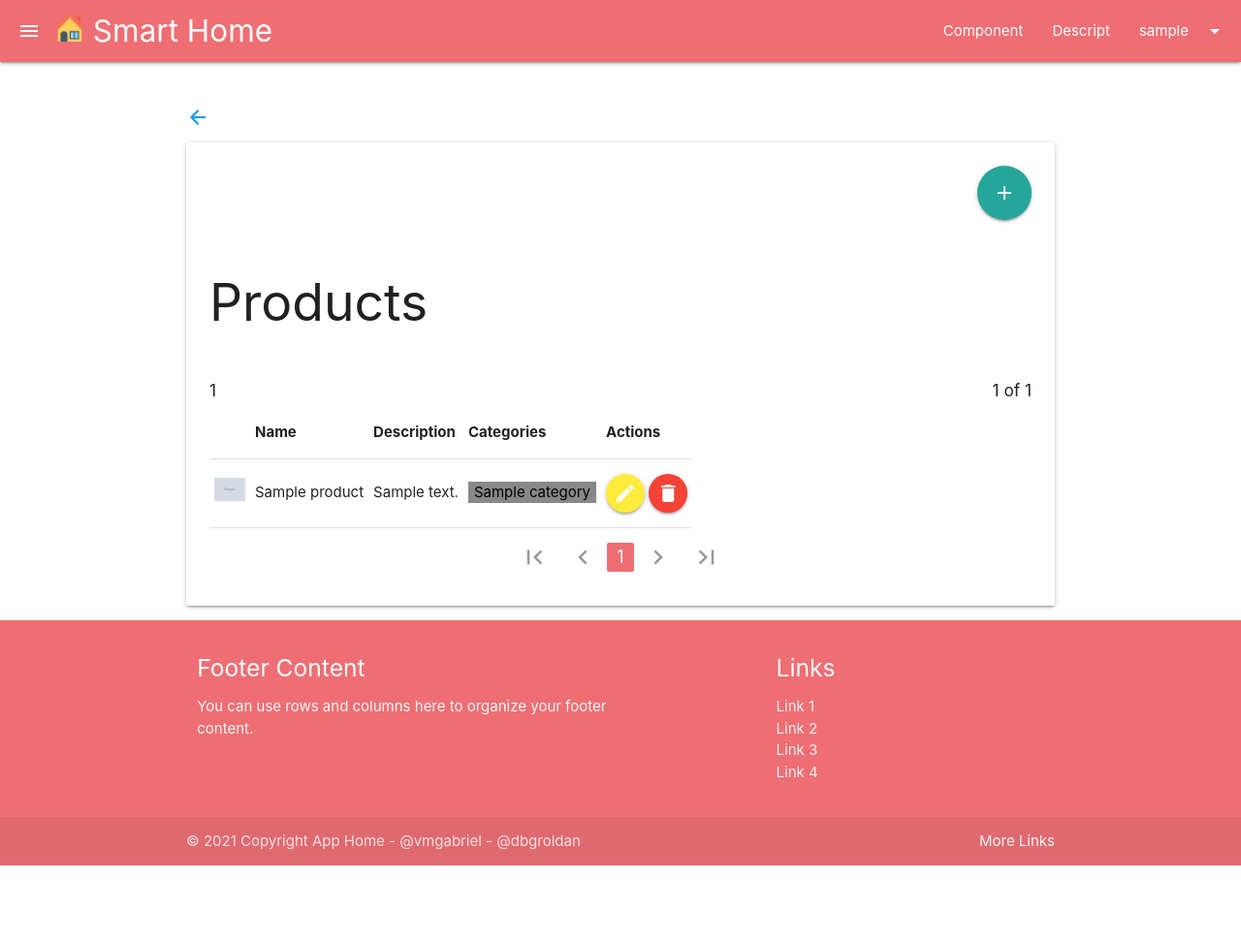
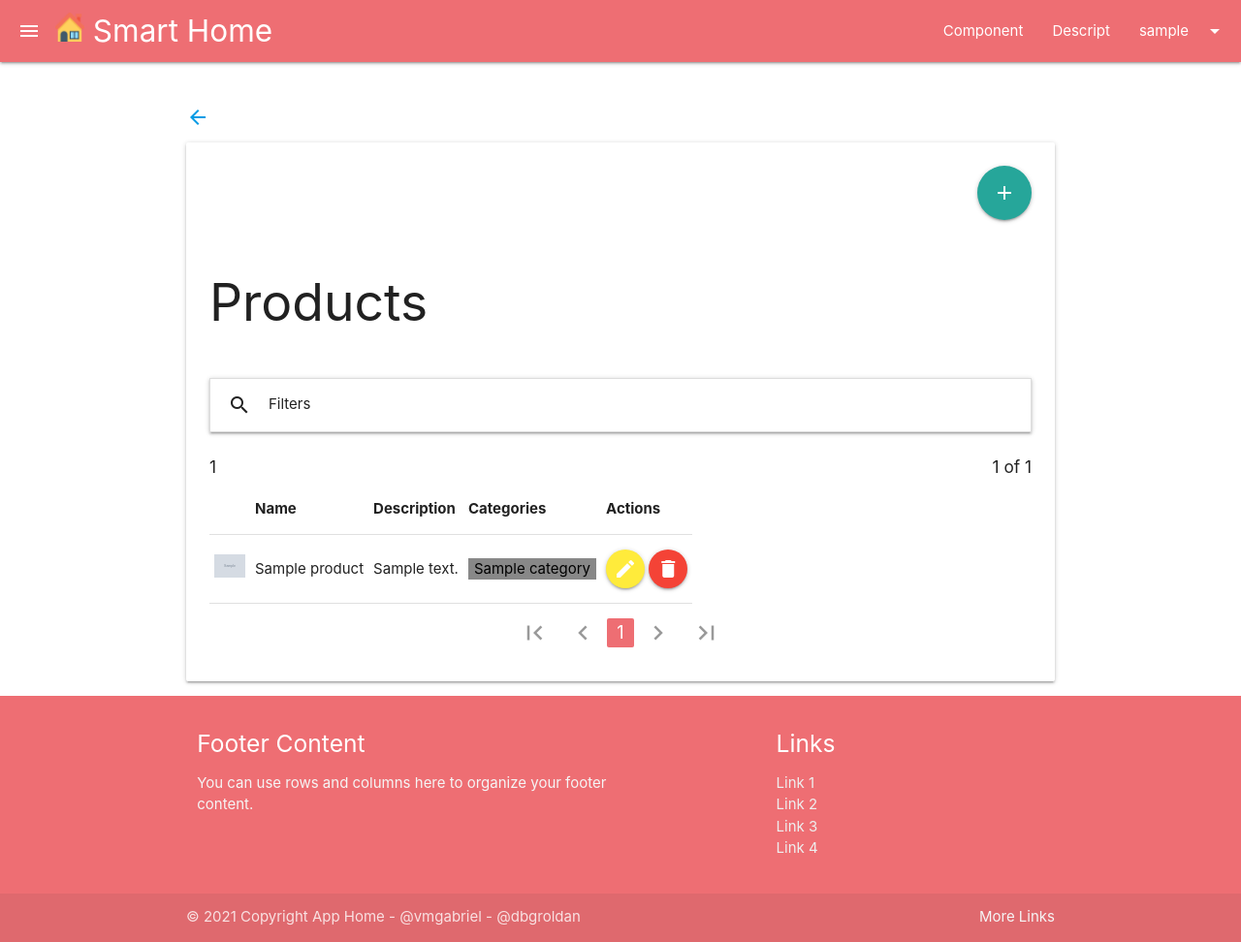
Before and after one commit to vmgabriel/todo-django, a Django app: page /products/ in a window 1280 px wide. Shown: the whole page at 97% size. Before the commit the page ends 893 px from the top, so only its background shows below. Run offline with Django 3.2, Linux system fonts and the light colour scheme; a user stored in the database is signed in; tables that the repository leaves empty hold one stand-in row (values such as "Sample post"); grey boxes marked "Sample" are stand-in pictures.

Commit message:
feat: filters and index/view for categories/name/ordering in product

```diff
--- /dev/null
+++ b/products/filters.py
@@ -0,0 +1,31 @@
+"""All Filters In Products"""
+
+# Libraries
+from django import forms
+import django_filters
+
+# Modules
+from . import models
+
+
+class ProductFilter(django_filters.FilterSet):
+    name = django_filters.CharFilter(lookup_expr='icontains')
+    categories = django_filters.ModelMultipleChoiceFilter(
+        # field_name='categories',
+        queryset=models.Category.objects.all(),
+        conjoined=True,
+        widget=forms.CheckboxSelectMultiple(),
+    )
+    ordering = django_filters.OrderingFilter(
+        fields=(
+            ('name', 'name'),
+        ),
+
+        field_labels={
+            'name': 'Name Product',
+        }
+    )
+
+    class Meta:
+        model = models.Product
+        fields = ["name", "categories"]
--- a/products/templates/products/index.html
+++ b/products/templates/products/index.html
@@ -18,6 +18,44 @@
             <div class="row" style="display: inline-flex;">
                 <h2>Products</h2>
             </div>
+
+            <ul class="collapsible">
+                <li>
+                    <div class="collapsible-header">
+                        <i class="material-icons">search</i>Filters
+                    </div>
+                    <div class="collapsible-body">
+                        <form method="get">
+                            <div class="row">
+                                <div class="input-field col s12">
+                                    {{ filter.form.name }}
+                                    <label for="name">{{ filter.form.name.label }}</label>
+                                </div>
+                            </div>
+                            <div class="row">
+                                <div class="input-field col s12">
+                                    <label for="categories">{{ filter.form.categories.label }}</label>
+                                </div>
+                                <div class="input-field col s12">
+                                    {{ filter.form.categories }}
+                                </div>
+                            </div>
+                            <div class="row">
+                                <div class="input-field col s12">
+                                    {{ filter.form.ordering }}
+                                    <label for="ordering">{{ filter.form.ordering.label }}</label>
+                                </div>
+                            </div>
+                            <div class="row">
+                                <button class="btn waves-effect waves-light" type="submit" name="action"
+                                        style="width: 100%;">
+                                    <i class="material-icons">search</i>
+                                </button>
+                            </div>
+                        </form>
+                    </div>
+                </li>
+            </ul>
 
             <div class="" style="display: flex; justify-content: space-between;">
                 <h6>{{ count }}</h6>
@@ -90,3 +128,6 @@
         </div>
     </div>
 {% endblock container %}
+
+{% block javascript %}
+{% endblock javascript %}
--- a/products/views.py
+++ b/products/views.py
@@ -7,15 +7,21 @@ from django.contrib.auth.decorators import login_required
 from django.shortcuts import render, redirect, get_object_or_404
 from django.views import generic
 from django.conf import settings
+from django_filters.views import FilterView
 
 # Modules
-from . import models, forms
+from . import models, forms, filters
 
 
-class ProductListView(LoginRequiredMixin, generic.list.ListView):
+class ProductListView(LoginRequiredMixin, FilterView):
     model = models.Product
     paginate_by = settings.PAGINATION_LIMIT
     template_name = 'products/index.html'
+    filterset_class = filters.ProductFilter
+
+    def get_queryset_with_filter(self):
+        queryset = self.get_queryset()
+        return self.filterset_class(self.request.GET, queryset=queryset).qs
 
     def get_queryset(self, *args, **kwargs):
         queryset = super(ProductListView, self).get_queryset(*args, **kwargs)
```
